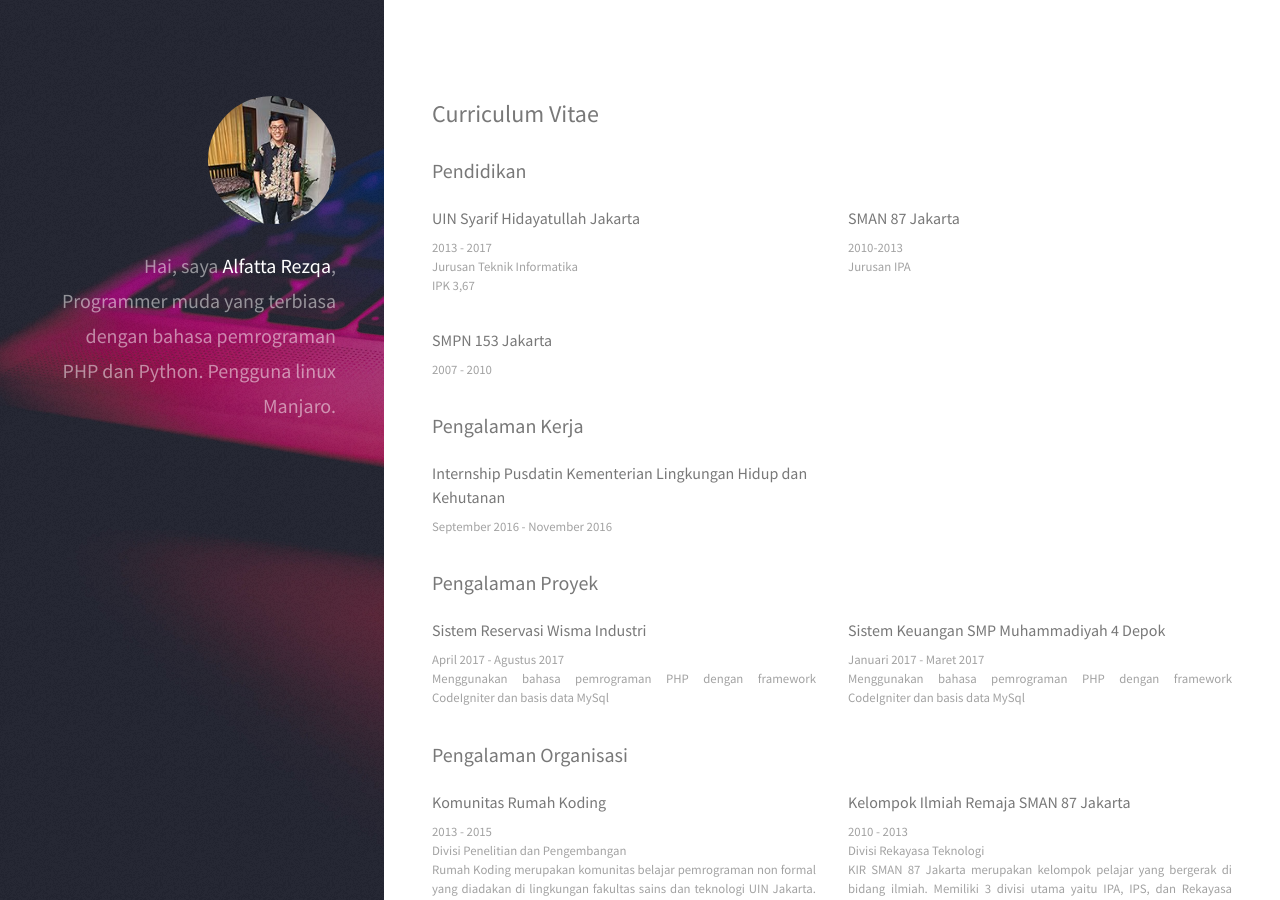
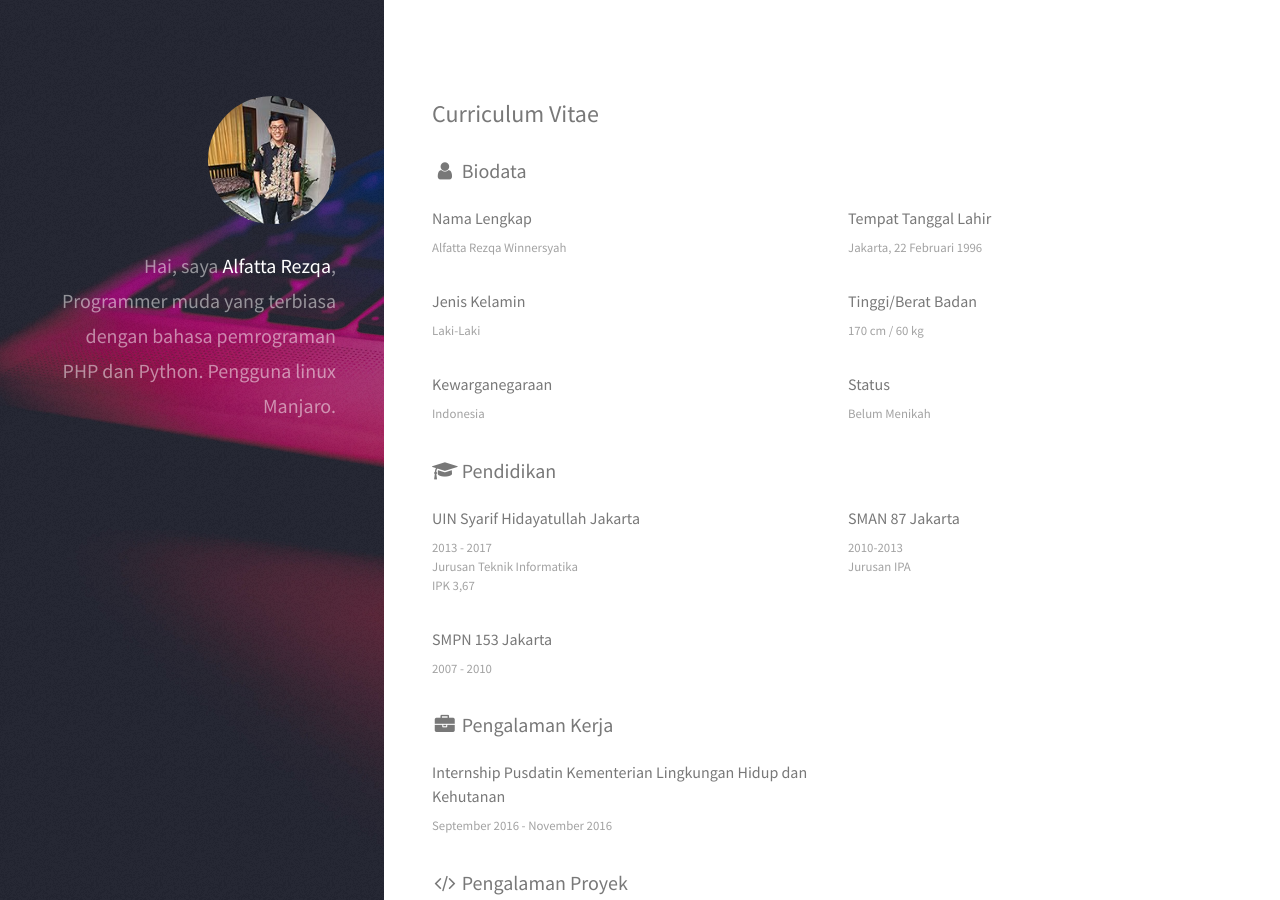
Before and after one commit to alfatta/PersonalWebsite, a Jekyll site: the page built from cv.html, in a window 1280 px wide and 900 px high. Built offline with Jekyll 4.4.1, drawn with Linux system fonts in a browser that asks for light colours; nearby versions of some CDN libraries.

Commit message:
Cv improvement

```diff
--- a/cv.html
+++ b/cv.html
@@ -6,7 +6,34 @@ is_page     : TRUE
 ---
 <section id="one">
                 <h2>Curriculum Vitae</h2>
-                <h3>Pendidikan</h3>
+                <h3><i class="fa fa-user fa-fw"></i> Biodata</h3>
+                <div class="row">
+                    <article class="6u 12u$(xsmall) work-item">
+                        <h3>Nama Lengkap</h3>
+                        <p>Alfatta Rezqa Winnersyah</p>
+                    </article>
+                    <article class="6u$ 12u$(xsmall) work-item">
+                        <h3>Tempat Tanggal Lahir</h3>
+                        <p>Jakarta, 22 Februari 1996</p>
+                    </article>
+                    <article class="6u 12u$(xsmall) work-item">
+                        <h3>Jenis Kelamin</h3>
+                        <p>Laki-Laki</p>
+                    </article>
+                    <article class="6u$ 12u$(xsmall) work-item">
+                        <h3>Tinggi/Berat Badan</h3>
+                        <p>170 cm / 60 kg</p>
+                    </article>
+                    <article class="6u 12u$(xsmall) work-item">
+                        <h3>Kewarganegaraan</h3>
+                        <p>Indonesia</p>
+                    </article>
+                    <article class="6u$ 12u$(xsmall) work-item">
+                        <h3>Status</h3>
+                        <p>Belum Menikah</p>
+                    </article>
+                </div>
+                <h3><i class="fa fa-graduation-cap fa-fw"></i> Pendidikan</h3>
                 <div class="row">
                     <article class="6u 12u$(xsmall) work-item">
                         <h3>UIN Syarif Hidayatullah Jakarta</h3>
@@ -24,27 +51,27 @@ is_page     : TRUE
                         <p>2007 - 2010</p>
                     </article>
                 </div>
-                <h3>Pengalaman Kerja</h3>
+                <h3><i class="fa fa-briefcase fa-fw"></i> Pengalaman Kerja</h3>
                 <div class="row">
                     <article class="6u 12u$(xsmall) work-item">
                         <h3>Internship Pusdatin Kementerian Lingkungan Hidup dan Kehutanan</h3>
                         <p>September 2016 - November 2016</p>
                     </article>
                 </div>
-                <h3>Pengalaman Proyek</h3>
+                <h3><i class="fa fa-code fa-fw"></i> Pengalaman Proyek</h3>
                 <div class="row">
                     <article class="6u 12u$(xsmall) work-item">
-                        <h3>Sistem Reservasi Wisma Industri</h3>
+                        <h3><a href="http://demo.alfattarezqa.com/reservasi" target="_blank">Sistem Reservasi Wisma Industri</a></h3>
                         <p>April 2017 - Agustus 2017</p>
                         <p>Menggunakan bahasa pemrograman PHP dengan framework CodeIgniter dan basis data MySql</p>
                     </article>
                     <article class="6u$ 12u$(xsmall) work-item">
-                        <h3>Sistem Keuangan SMP Muhammadiyah 4 Depok</h3>
+                        <h3><a href="http://demo.alfattarezqa.com/smpmuh" target="_blank">Sistem Keuangan SMP Muhammadiyah 4 Depok</a></h3>
                         <p>Januari 2017 - Maret 2017</p>
                         <p>Menggunakan bahasa pemrograman PHP dengan framework CodeIgniter dan basis data MySql</p>
                     </article>
                 </div>
-                <h3>Pengalaman Organisasi</h3>
+                <h3><i class="fa fa-sitemap fa-fw"></i> Pengalaman Organisasi</h3>
                 <div class="row">
                     <article class="6u 12u$(xsmall) work-item">
                         <h3>Komunitas Rumah Koding</h3>
@@ -59,7 +86,7 @@ is_page     : TRUE
                         <p>KIR SMAN 87 Jakarta merupakan kelompok pelajar yang bergerak di bidang ilmiah. Memiliki 3 divisi utama yaitu IPA, IPS, dan Rekayasa Teknologi. KIR SMAN 87 Jakarta berperan aktif dalam kegiatan ilmiah remaja di Jakarta Selatan</p>
                     </article>
                 </div>
-                <h3>Sertifikasi</h3>
+                <h3><i class="fa fa-certificate fa-fw"></i> Sertifikasi</h3>
                 <div class="row">
                     <article class="6u 12u$(xsmall) work-item">
                         <h3>MTA : Database Administration Fundamentals</h3>
@@ -82,7 +109,7 @@ is_page     : TRUE
                         <p>Microsoft</p>
                     </article>
                 </div>
-                <h3>Kontak</h3>
+                <h3><i class="fa fa-phone fa-fw"></i> Kontak</h3>
                 <p>
                     <a href="http://twitter.com/alfattarezqa" target="_blank">
                         <i class="fa fa-twitter fa-fw"></i> Twitter : twitter.com/alfattarezqa
```
